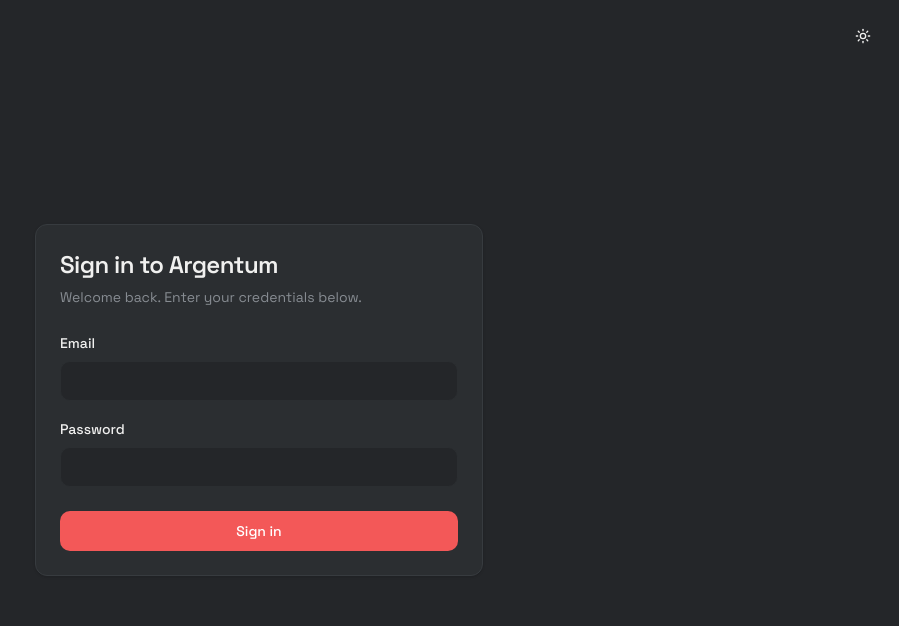
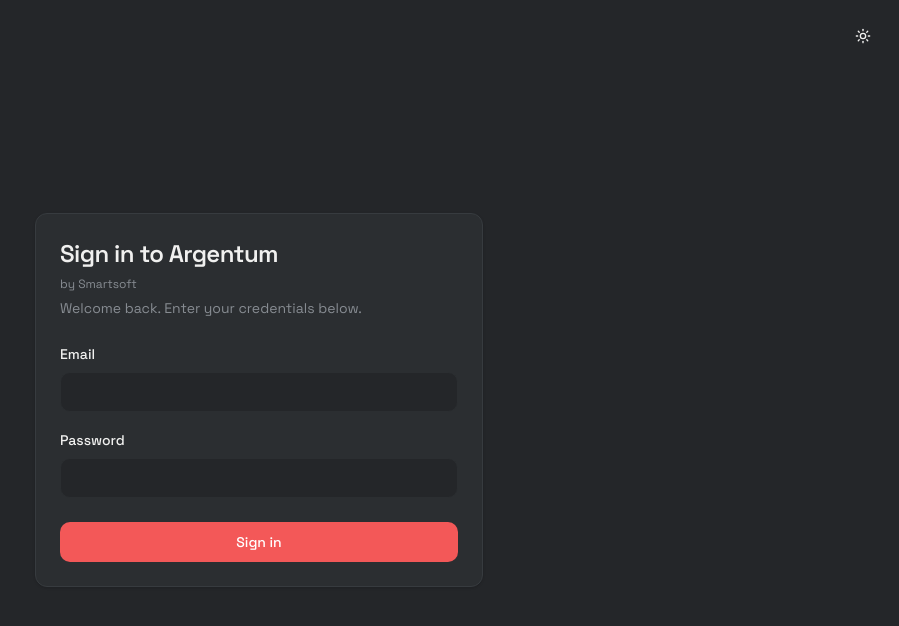
Before and after one commit to fauzanebd/argentum, a React (Vite) app: page /login in a window 1280 px wide. Shown: the top 626 px of the page, without its empty margins (381-1280 px from the left). Built offline with nearby package versions, Linux system fonts and the light colour scheme.

Commit message:
Add "by Smartsoft" credit across dashboard UI
Credits Smartsoft as Argentum's maker on the HTML title/meta,
login page, sidebar footer, and a new Settings → About tab.

Co-Authored-By: Claude Opus 4.7 (1M context) <noreply@anthropic.com>

```diff
--- a/index.html
+++ b/index.html
@@ -4,7 +4,8 @@
     <meta charset="UTF-8" />
     <link rel="icon" type="image/svg+xml" href="/shortLogo_black.svg" />
     <meta name="viewport" content="width=device-width, initial-scale=1.0" />
-    <title>Argentum</title>
+    <meta name="description" content="Argentum by Smartsoft — talk to your data." />
+    <title>Argentum by Smartsoft</title>
   </head>
   <body class="bg-background text-foreground antialiased">
     <div id="root"></div>
--- a/src/components/layout/app-shell.tsx
+++ b/src/components/layout/app-shell.tsx
@@ -97,6 +97,11 @@ function AppSidebar() {
       {/* Footer */}
       <SidebarFooter className="px-2 shrink-0">
         <NavUser />
+        {!isCollapsed && (
+          <p className="px-2 pb-1 text-[10px] text-muted-foreground/70 text-center">
+            by Smartsoft
+          </p>
+        )}
       </SidebarFooter>
     </Sidebar>
   );
--- a/src/features/auth/login-page.tsx
+++ b/src/features/auth/login-page.tsx
@@ -56,6 +56,7 @@ export function LoginPage() {
       <Card className="w-full max-w-md">
         <CardHeader>
           <CardTitle className="text-2xl">Sign in to Argentum</CardTitle>
+          <p className="text-xs text-muted-foreground -mt-1">by Smartsoft</p>
           <CardDescription>Welcome back. Enter your credentials below.</CardDescription>
         </CardHeader>
         <form onSubmit={handleSubmit(onSubmit)}>
--- /dev/null
+++ b/src/features/settings/about-tab.tsx
@@ -0,0 +1,15 @@
+import { Card, CardContent, CardDescription, CardHeader, CardTitle } from "@/components/ui/card";
+
+export function AboutTab() {
+  return (
+    <Card>
+      <CardHeader>
+        <CardTitle>About Argentum</CardTitle>
+        <CardDescription>A Smartsoft product.</CardDescription>
+      </CardHeader>
+      <CardContent className="text-sm text-muted-foreground">
+        Argentum is built and maintained by Smartsoft.
+      </CardContent>
+    </Card>
+  );
+}
--- a/src/features/settings/settings-page.tsx
+++ b/src/features/settings/settings-page.tsx
@@ -4,6 +4,7 @@ import { GeneralTab } from "./general-tab";
 import { ConnectionsTab } from "./connections-tab";
 import { PhonesTab } from "./phones-tab";
 import { IntegrationsTab } from "./integrations-tab";
+import { AboutTab } from "./about-tab";
 import { cn } from "@/lib/utils";
 
 export function SettingsPage() {
@@ -22,6 +23,7 @@ export function SettingsPage() {
               { id: "connections", label: "Databases" },
               { id: "phones", label: "Phone numbers" },
               { id: "integrations", label: "Integrations" },
+              { id: "about", label: "About" },
             ].map((t) => (
               <Tabs.Trigger
                 key={t.id}
@@ -49,6 +51,9 @@ export function SettingsPage() {
           <Tabs.Content value="integrations">
             <IntegrationsTab />
           </Tabs.Content>
+          <Tabs.Content value="about">
+            <AboutTab />
+          </Tabs.Content>
         </Tabs.Root>
       </div>
     </div>
```
